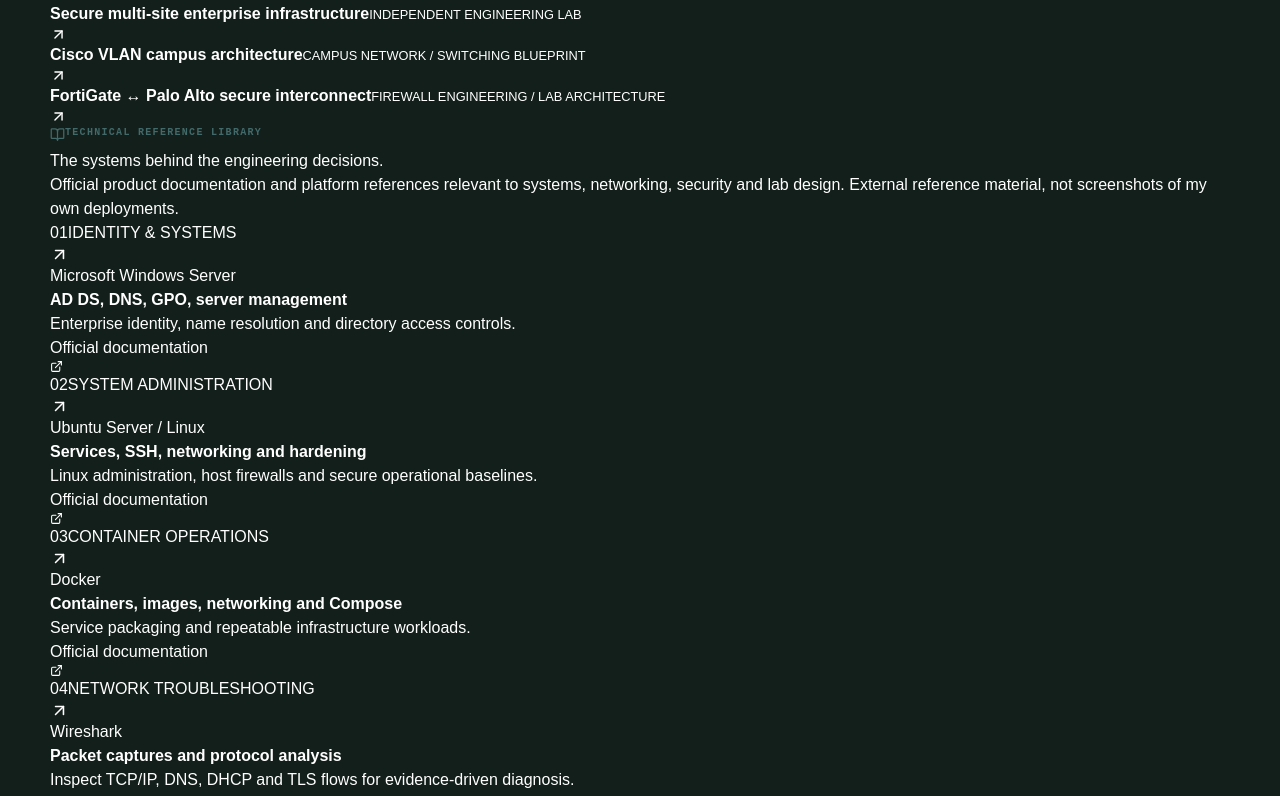
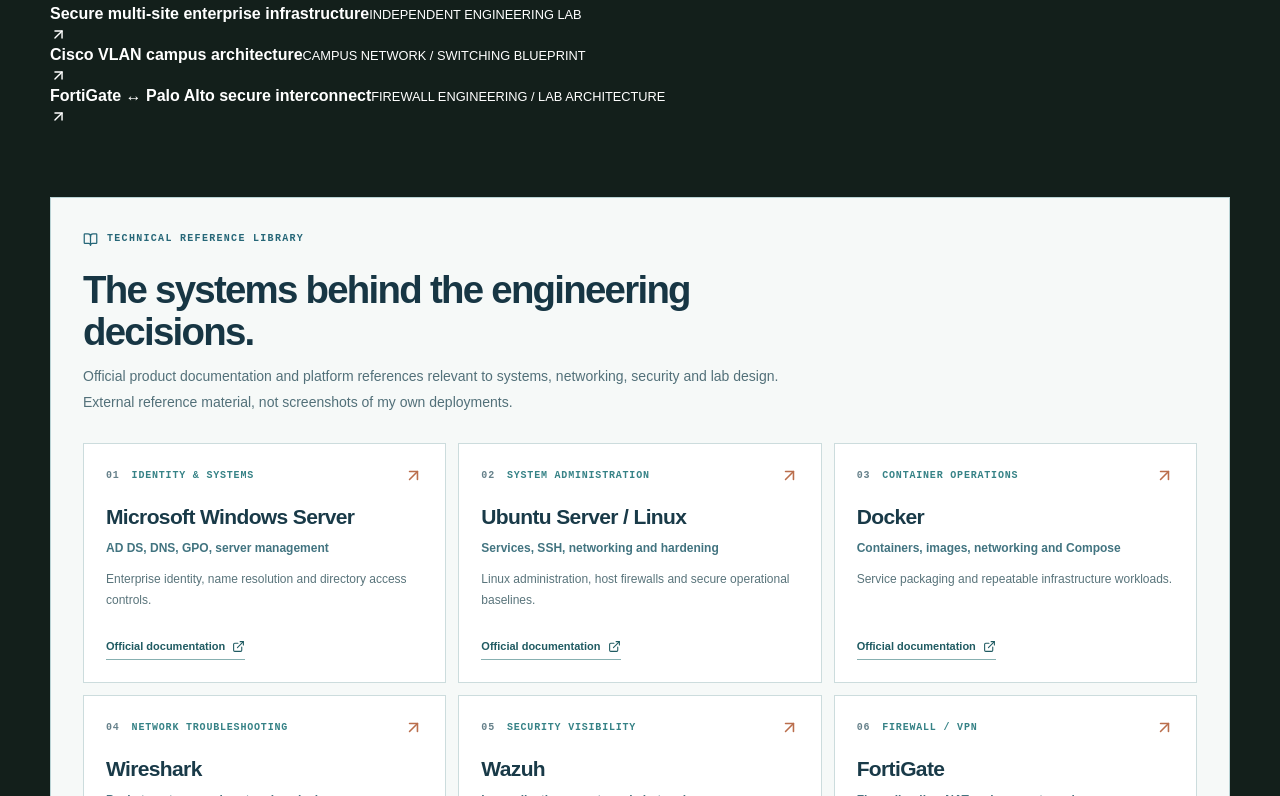
Before and after one commit to tahazitan/taha-zitane-portfolio, a Next.js app: page / in a window 1280 px wide. Shown: the part 9784-10580 px from the top of the page. Built offline with nearby package versions, Linux system fonts and the light colour scheme.

Commit message:
Polish official technology reference library and ensure authentic mobile portrait appears before long hero copy

```diff
--- a/src/app/globals.css
+++ b/src/app/globals.css
@@ -1306,3 +1306,42 @@ button:focus-visible, a:focus-visible, input:focus-visible {
     transition-duration: 0.001ms !important;
   }
 }
+
+
+/* Professional technical references, sourced from original platform documentation. */
+.technology-reference-section{margin-top:72px;padding:32px;background:#f6f9f8;border:1px solid #b9d3d5;color:#173644}
+.technology-heading{max-width:750px;margin-bottom:28px}
+.technology-heading>.section-number{display:inline-flex;align-items:center;gap:9px;color:#266778}
+.technology-heading h3{margin:15px 0 11px;font-size:clamp(27px,3vw,42px);line-height:1.1;letter-spacing:-.045em;font-weight:650}
+.technology-heading p{max-width:730px;font-size:14px;line-height:1.8;color:#527079}
+.technology-grid{display:grid;grid-template-columns:repeat(3,minmax(0,1fr));gap:12px}
+.technology-reference{min-width:0;display:flex;flex-direction:column;align-items:flex-start;border:1px solid #ccdcdd;background:#fff;padding:22px;min-height:240px;transition:transform .24s,border-color .24s,box-shadow .24s}
+.technology-reference:hover{transform:translateY(-3px);border-color:#579aa2;box-shadow:0 16px 32px #193f4a12}
+.technology-reference-top{display:flex;align-items:center;gap:12px;width:100%;font:800 10px ui-monospace,monospace;letter-spacing:.08em;color:#65808a}
+.technology-reference-top span:nth-child(2){color:#368286;flex:1}
+.technology-reference-top svg{color:#ba6e4c}
+.technology-reference h4{margin:19px 0 10px;font-size:21px;line-height:1.25;letter-spacing:-.03em;font-weight:750;color:#193a48}
+.technology-reference strong{font-size:12px;line-height:1.45;font-weight:700;color:#427480}
+.technology-reference p{font-size:12px;line-height:1.75;color:#59747b;flex:1;margin:12px 0 19px}
+.technology-reference-link{display:flex;align-items:center;gap:7px;font-size:11px;color:#205b62;font-weight:750;border-bottom:1px solid #87b0b1;padding-bottom:4px}
+.technology-reference:focus-visible{outline:3px solid #e9a66e;outline-offset:3px}
+@media(max-width:1000px){.technology-grid{grid-template-columns:repeat(2,minmax(0,1fr))}}
+@media(max-width:760px){
+  .hero-grid{display:flex;flex-direction:column}
+  .hero-visual{order:-1;padding:22px 0 8px}
+  .hero-copy{order:1;padding:30px 0 37px}
+  .hero-visual .portrait-frame{height:325px;width:min(285px,78vw)}
+  .hero-visual .portrait-caption{width:min(315px,85vw);margin-top:12px}
+  .technology-reference-section{padding:19px;margin-top:38px}
+}
+@media(max-width:550px){
+ .technology-grid{grid-template-columns:1fr}
+ .technology-reference{min-height:0;padding:19px}
+ .hero-visual .portrait-frame{height:275px;width:min(235px,72vw)}
+ .hero-proof-strip{flex-direction:row;align-items:stretch}
+ .hero-proof-strip>div{border-inline-end:1px solid rgba(56,91,98,.25);padding-inline:11px}
+ .hero-proof-strip>div:last-child{border-inline-end:0}
+ .hero-proof-strip strong{font-size:21px}
+ .hero-proof-strip span{font-size:9px}
+}
+@media(prefers-reduced-motion:reduce){.technology-reference:hover{transform:none}}
```
